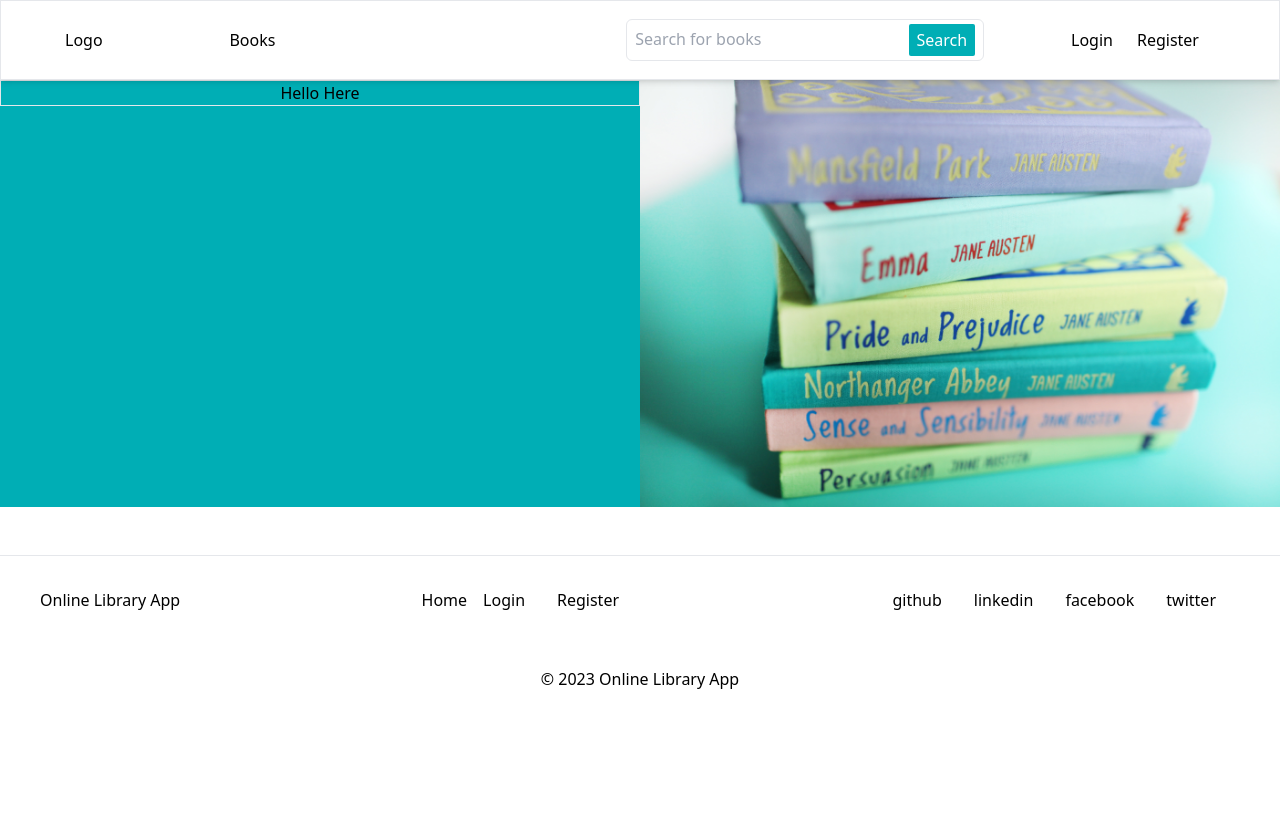
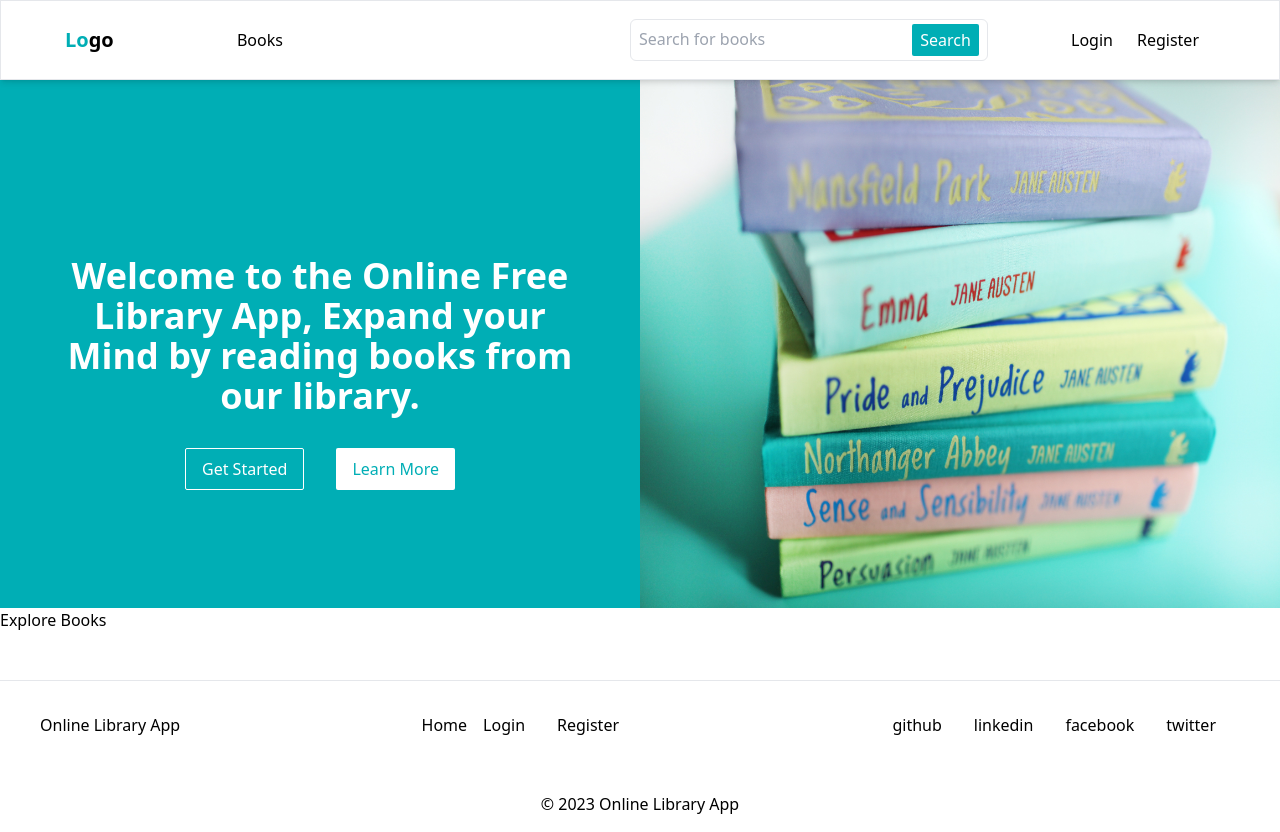
Before and after one commit to Evaristekanova/bookStore-fn, a React (Vite) app: page / in a window 1280 px wide. Before the commit the page ends 800 px from the top, so only its background shows below. Built offline with nearby package versions, Linux system fonts and the light colour scheme.

Commit message:
style landing page

```diff
--- a/src/App.tsx
+++ b/src/App.tsx
@@ -1,18 +1,35 @@
+import ExploreBooks from "./components/ExploreBooks";
 import LANDING from "./assets/LANDING.jpg";
 const App = () => {
   return (
-    <div className="sm:flex sm:flex-col md:flex md:flex-row lg:bg-lightGreen lg:flex lg:flex-row sm:pt-3 lg:h-[100%] lg:pt-0 pt-2 flex flex-col relative">
-      <div className="sm:w-1/2 md:w-full lg:w-1/2 lg:flex lg:items-center lg:h-full lg:justify-center lg:border  md:h-full w-full">
-        Hello Here
+    <>
+      <div className="sm:flex sm:flex-col md:flex md:flex-row lg:h-[33rem] lg:bg-lightGreen lg:flex lg:flex-row sm:pt-3 lg:pt-0 pt-2 flex flex-col relative">
+        <div className="sm:w-1/2 md:w-full lg:w-1/2 lg:items-center lg:flex-col lg:flex lg:h-full  md:h-full w-full">
+          <h1 className="sm:text-3xl md:text-3xl lg:text-4xl lg:mx-12 lg:mt-[11rem] md:mx-10 text-center text-white font-semibold">
+            Welcome to the Online Free Library App, Expand your Mind by reading
+            books from our library.
+          </h1>
+
+          <div className="flex justify-center mt-8">
+            <button className="py-2 px-4 bg-lightGreen border border-white hover:bg-white hover:border hover:border-lightGreen hover:text-lightGreen rounded-sm text-white font-light">
+              Get Started
+            </button>
+
+            <button className="py-2 px-4 bg-white rounded-sm hover:bg-lightGreen hover:text-white hover:border hover:border-white text-lightGreen font-light ml-8">
+              Learn More
+            </button>
           </div>
-      <div className="sm:w-full md:w-1/2 lg:w-1/2 lg:flex lg:items-center lg:flex-grow  md:h-[90%] w-full">
+        </div>
+        <div className="sm:w-full md:w-1/2 lg:w-1/2 lg:h-full lg:flex lg:items-center lg:flex-grow  md:h-[90%] w-full">
           <img
             src={LANDING}
             alt=""
-          className="sm:w-full md:w-full lg:w-full h-[90%] object-cover w-full"
+            className="sm:w-full md:w-full lg:w-full h-full w-full"
           />
         </div>
       </div>
+      <ExploreBooks />
+    </>
   );
 };
 
--- a/src/Pages/Books.tsx
+++ b/src/Pages/Books.tsx
@@ -1,5 +1,6 @@
 import { useEffect } from "react";
 import BookCard from "../components/BookCard";
+import Loading from "./Loading";
 import { useAppDispatch, useAppSelector } from "../redux/hooks";
 import {
   Book,
@@ -21,7 +22,7 @@ const Books = () => {
   console.log(selectedBooks);
 
   if (loading) {
-    return <div>Loading...</div>;
+    return <Loading />;
   }
   if (error) {
     return <div>{"error: Reload the page please"}</div>;
--- /dev/null
+++ b/src/Pages/Loading.tsx
@@ -0,0 +1,11 @@
+const Loading = () => {
+  return (
+    <div className="h-screen w-full flex justify-center items-center">
+      <h1 className="animate-bounce text-lightGreen text-3xl md:text-2xl text-center">
+        Loading...
+      </h1>
+    </div>
+  );
+};
+
+export default Loading;
--- a/src/Pages/Login.tsx
+++ b/src/Pages/Login.tsx
@@ -40,7 +40,7 @@ const Login = () => {
   };
 
   return (
-    <div className="flex justify-center items-center h-screen">
+    <div className="flex justify-center items-center h-[88vh]">
       <div className="sm:w-[75%] sm:px-3 md:px-4 lg:px-4 md:w-[60%] lg:w-[45%] xl:w-[40%] border shadow-lg pb-6 w-[95%]">
         <div className="border-b py-6">
           <h1 className=" text-center font-semibold sm:text-xl md:text-xl lg:text-2xl text-sm ml-2 py-2 text-lightGreen">
--- a/src/Pages/Register.tsx
+++ b/src/Pages/Register.tsx
@@ -52,7 +52,7 @@ const Register = () => {
   };
 
   return (
-    <div className="flex justify-center items-center h-screen bg-lightGray">
+    <div className="flex justify-center items-center h-[88vh] bg-lightGray">
       <div className="sm:w-[75%] sm:mx-4 md:w-[60%] lg:w-[45%] xl:w-[40%] border shadow-lg pb-6 w-[95%]">
         <div className="border-b py-6">
           <h1 className=" text-center font-semibold text-sm ml-2 py-2 text-lightGreen sm:text-lg md:text-xl lg:text-xl">
--- /dev/null
+++ b/src/components/AppWithNabar.tsx
@@ -0,0 +1,20 @@
+import { Routes, Route } from "react-router-dom";
+import Navbar from "./Navbar";
+import Login from "../Pages/Login";
+import Register from "../Pages/Register";
+import Books from "../Pages/Books";
+
+const AppWithNabar = () => {
+  return (
+    <>
+      <Navbar />
+      <Routes>
+        <Route path="/login" element={<Login />} />
+        <Route path="/register" element={<Register />} />
+        <Route path="/books" element={<Books />} />
+      </Routes>
+    </>
+  );
+};
+
+export default AppWithNabar;
--- /dev/null
+++ b/src/components/ExploreBooks.tsx
@@ -0,0 +1,9 @@
+const ExploreBooks = () => {
+  return (
+    <div>
+      <h1>Explore Books</h1>
+    </div>
+  );
+};
+
+export default ExploreBooks;
--- a/src/components/Navbar.tsx
+++ b/src/components/Navbar.tsx
@@ -13,7 +13,12 @@ const Navbar = () => {
   ];
   return (
     <div className="flex items-center h-20 border shadow-md justify-between sticky top-0 z-20 bg-white">
-      <div className="mx-16">Logo</div>
+      <div className="mx-16">
+        <Link to='/'>
+          <span className="font-semibold text-xl text-lightGreen">Lo</span>
+          <span className="font-semibold text-xl ">go</span>
+        </Link>
+      </div>
       <Link to="/books">Books</Link>
       <div className="md:flex md:ml-[7rem] md:w-[28%] md:border md:py-1 md:px-2 md:rounded-md lg:flex lg:ml-[18rem] lg:w-[28%] lg:border lg:py-1 lg:px-2 lg:rounded-md sm:hidden hidden">
         <input
--- a/src/main.tsx
+++ b/src/main.tsx
@@ -9,11 +9,8 @@ import { BrowserRouter as Router, Routes, Route } from "react-router-dom";
 import { Provider } from "react-redux";
 import {store} from "./redux/store";
 import AppWithNavbarAndFooter from "./components/AppWithFooterAndNavbar";
-// import AppWithOnlyNavbar from "./components/AppWithOnlyNavbar";
-import Login from "./Pages/Login";
-import Register from "./Pages/Register";
+import AppWithNabar from "./components/AppWithNabar";
 import "./index.css";
-import Books from "./Pages/Books";
 
 const httpLink = createHttpLink({
   uri: "http://localhost:4000/graphql",
@@ -29,10 +26,8 @@ ReactDOM.createRoot(document.getElementById("root")!).render(
     <ApolloProvider client={client}>
       <Router>
         <Routes>
-          <Route path="/login" element={<Login />} />
-          <Route path="/register" element={<Register />} />
+          <Route path="/*" element={<AppWithNabar />} />
           <Route path="/" element={<AppWithNavbarAndFooter />} />
-          <Route path="/books" element={<Books />} />
         </Routes>
       </Router>
     </ApolloProvider>
```
Also changed, not shown: src/Pages/Loading.ts (deleted, +0 -11 lines), 1 other file (tests, documents, lock files or other folders). Lines whose indentation alone changed are shown as unchanged.
